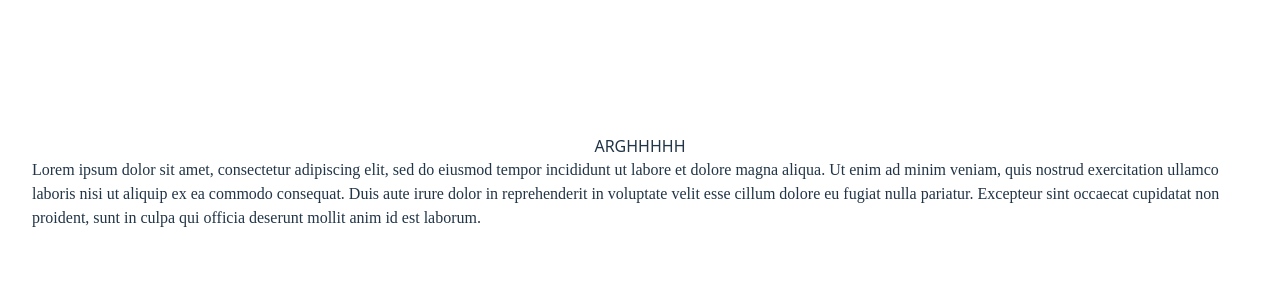
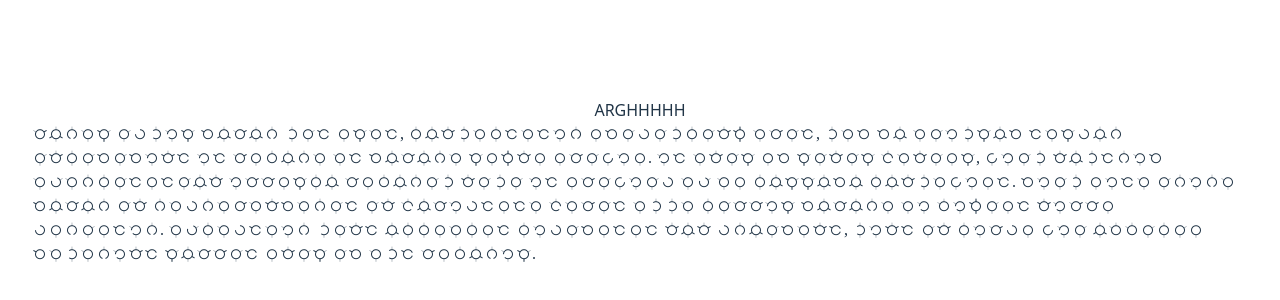
Before and after one commit to exxtralife/exxtralife.github.io, a React (Vite) app: page / in a window 1280 px wide. Shown: the part 218-518 px from the top of the page. Built offline with nearby package versions, Linux system fonts and the light colour scheme.

Commit message:
Had wrong fontface format

```diff
--- a/src/index.css
+++ b/src/index.css
@@ -69,7 +69,5 @@ button:focus-visible {
 
 @font-face {
   font-family: 'Atype';
-  src: local('Atype'), url(./fonts/AtypeHollow.otf) format('otf');
-  /* other formats include: 'woff2', 'truetype, 'opentype',
-                            'embedded-opentype', and 'svg' */
+  src: local('Atype'), url(./fonts/AtypeHollow.otf) format('opentype');
 }
```
